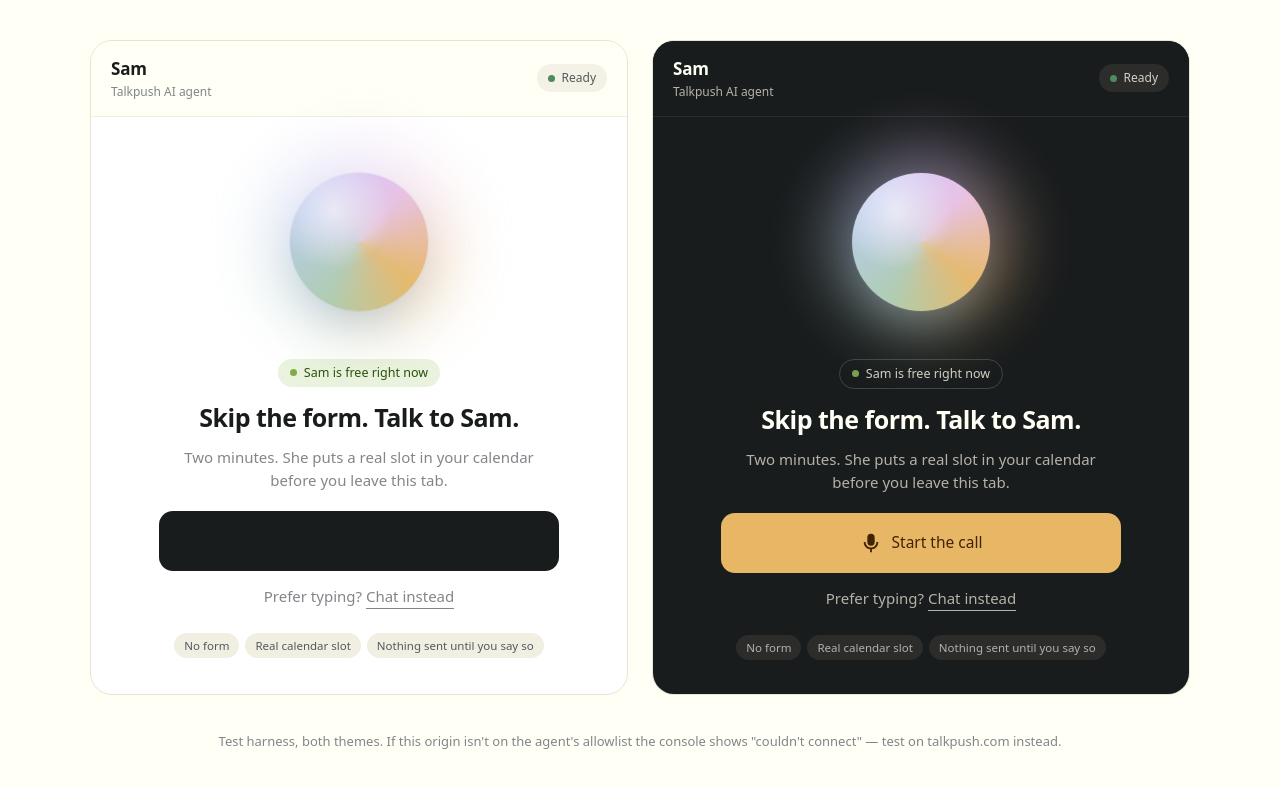
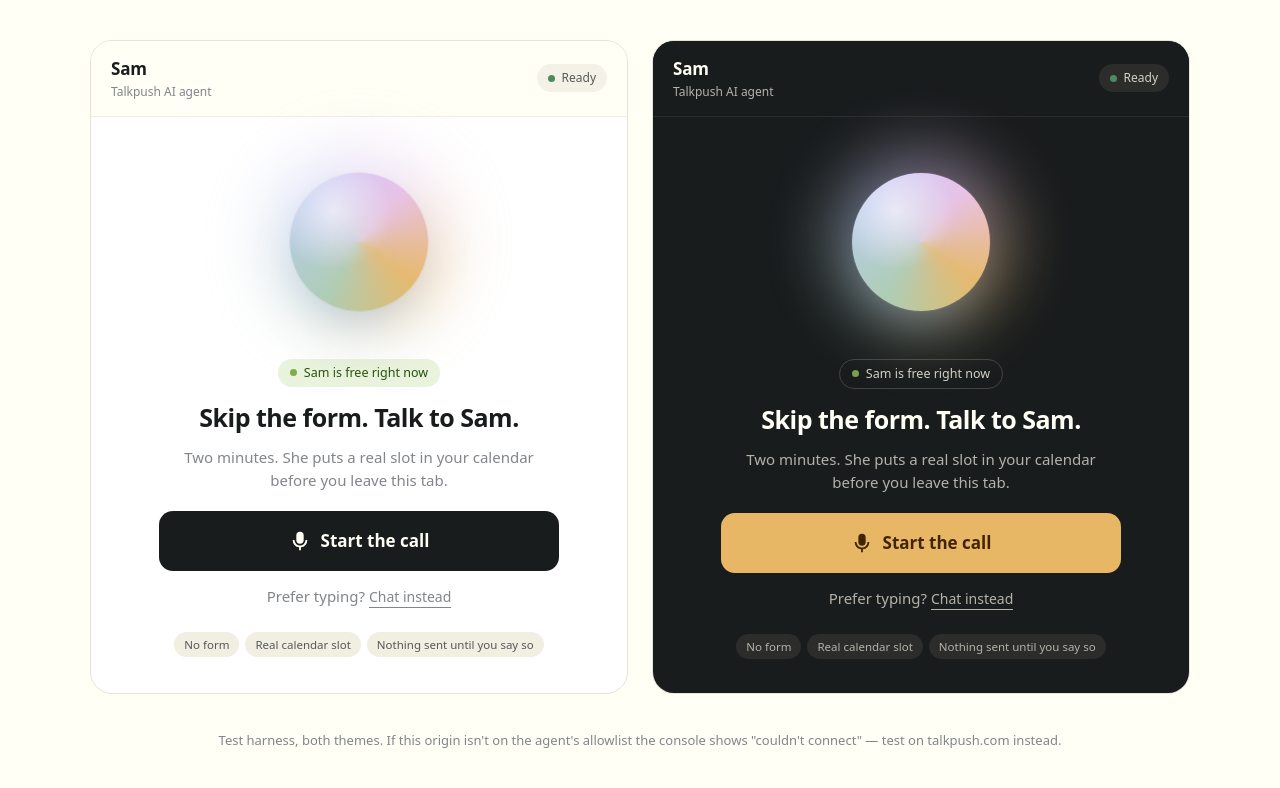
Before and after one commit to maxarmbruster/sam-console, a plain HTML site: page index.html in a window 1280 px wide. Drawn offline with Linux system fonts and the light colour scheme.

Commit message:
Fix button color specificity (mic icon, CTA text)

```diff
--- a/sam.css
+++ b/sam.css
@@ -30,7 +30,7 @@
   -webkit-font-smoothing: antialiased;
 }
 .sam *, .sam *::before, .sam *::after { box-sizing: border-box; }
-.sam button, .sam input { font: inherit; color: inherit; }
+.sam :where(button, input) { font: inherit; color: inherit; }
 .sam [hidden] { display: none !important; }
 .sam :focus-visible { outline: 2.5px solid var(--sam-ink); outline-offset: 3px; border-radius: 8px; }
 
```
